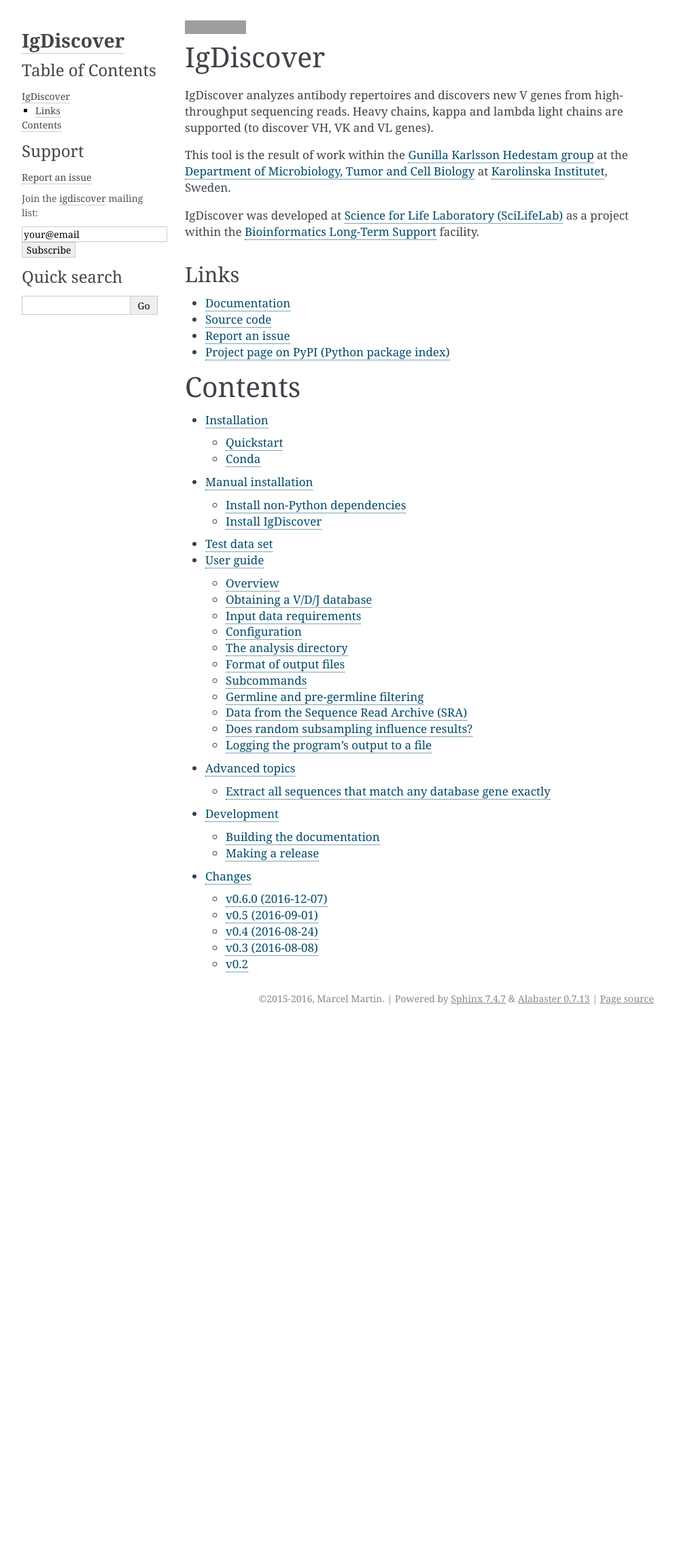
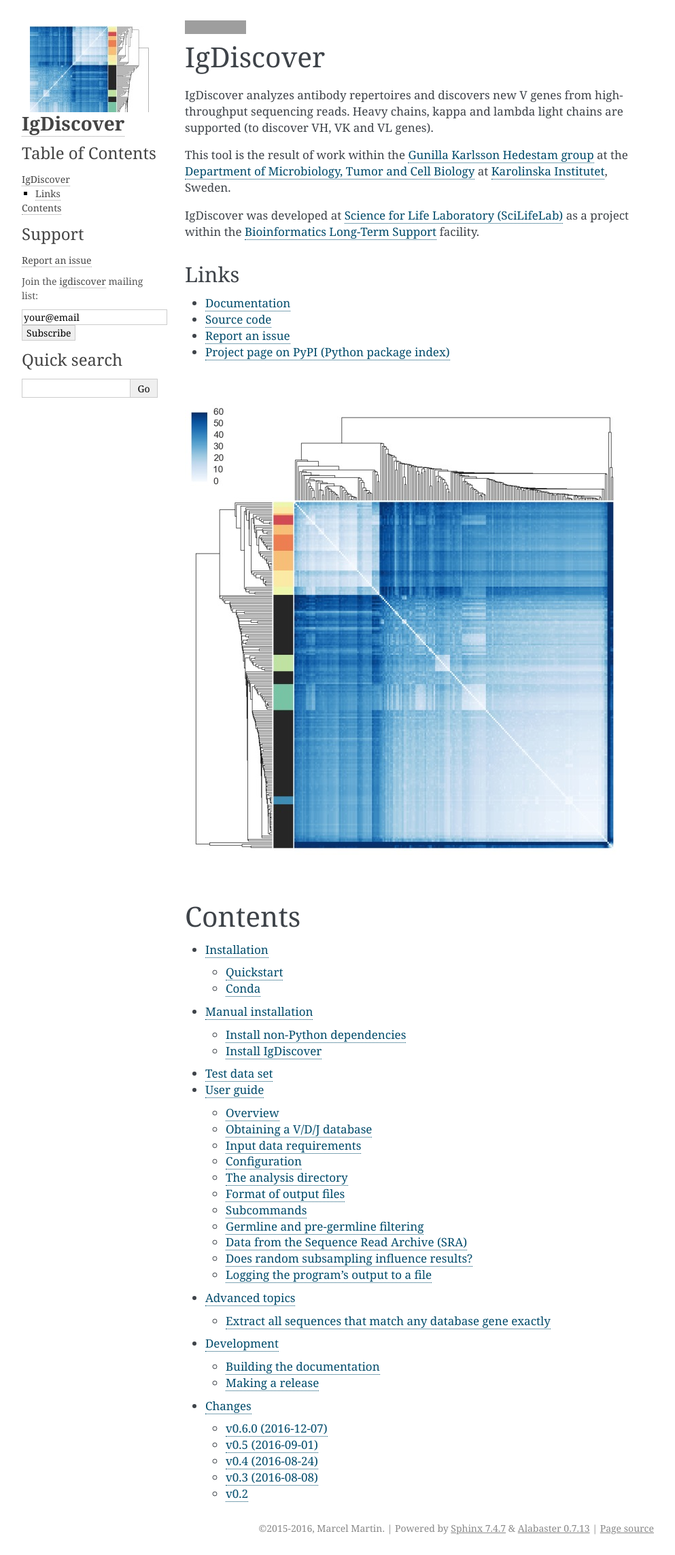
Before and after one commit to NBISweden/IgDiscover-legacy, a Sphinx documentation site: the page built from doc/index.rst, in a window 1280 px wide. Shown: the whole page at 68% size, without its empty margins (148-1141 px from the left). Built offline with Sphinx 7.4.7, drawn with Linux system fonts in a browser that asks for light colours; before the commit the page ends 1508 px from its top, so only the background shows below that; grey boxes are pictures that could not be loaded.

Commit message:
Add some images to start page

```diff
--- a/README.rst
+++ b/README.rst
@@ -25,3 +25,10 @@
 * `Source code <https://bitbucket.org/igdiscover/igdiscover/>`_
 * `Report an issue <https://bitbucket.org/igdiscover/igdiscover/issues?status=new&status=open>`_
 * `Project page on PyPI (Python package index) <https://pypi.python.org/pypi/igdiscover/>`_
+
+
+|
+
+.. image:: clusterplot.jpeg
+
+|
--- a/doc/conf.py
+++ b/doc/conf.py
@@ -122,7 +122,7 @@
 
 # The name of an image file (relative to this directory) to place at the top
 # of the sidebar.
-#html_logo = None
+html_logo = 'preliminary-logo.jpeg'
 
 # The name of an image file (within the static path) to use as favicon of the
 # docs.  This file should be a Windows icon file (.ico) being 16x16 or 32x32
```
Also changed, not shown: doc/clusterplot.jpeg (added), doc/preliminary-logo.jpeg (added).
